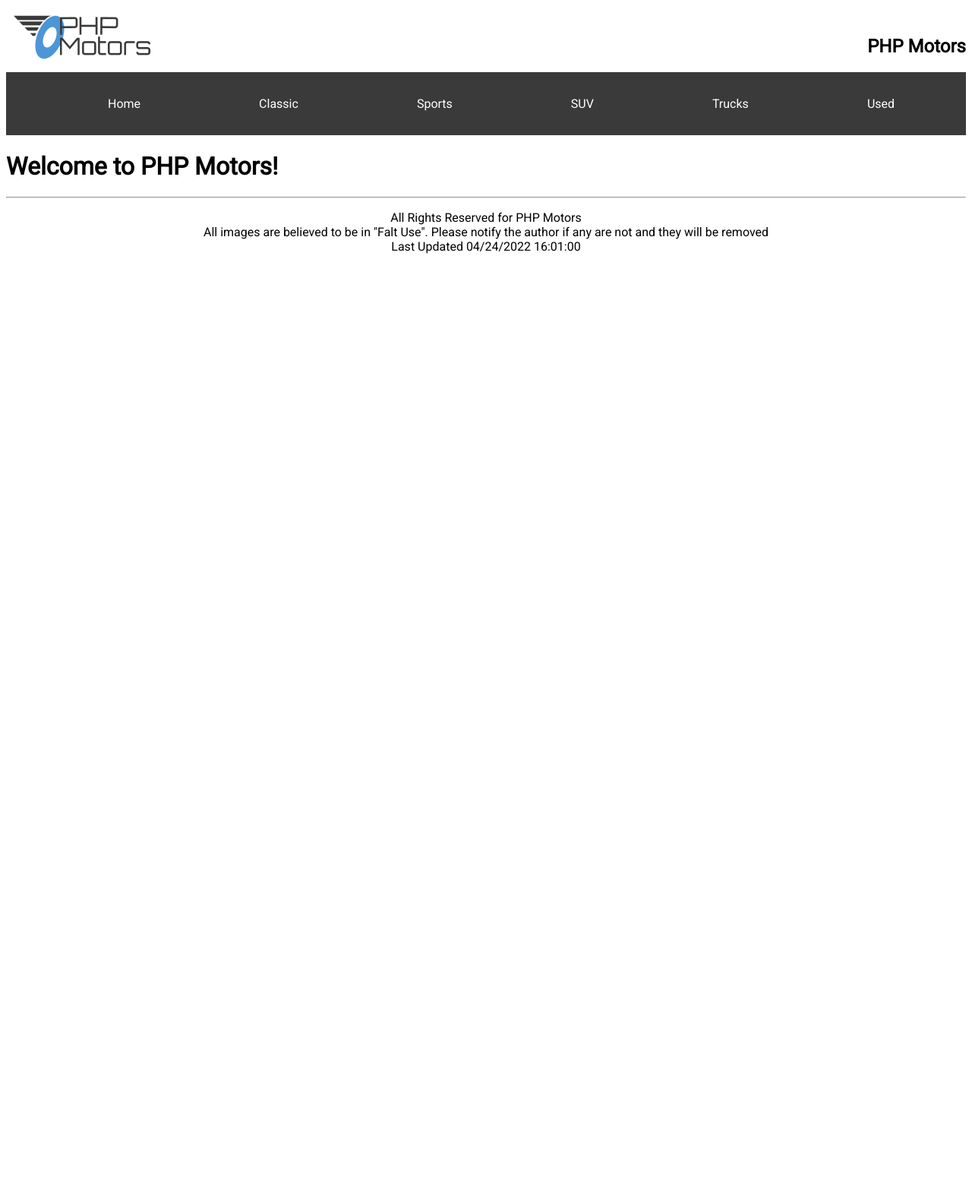
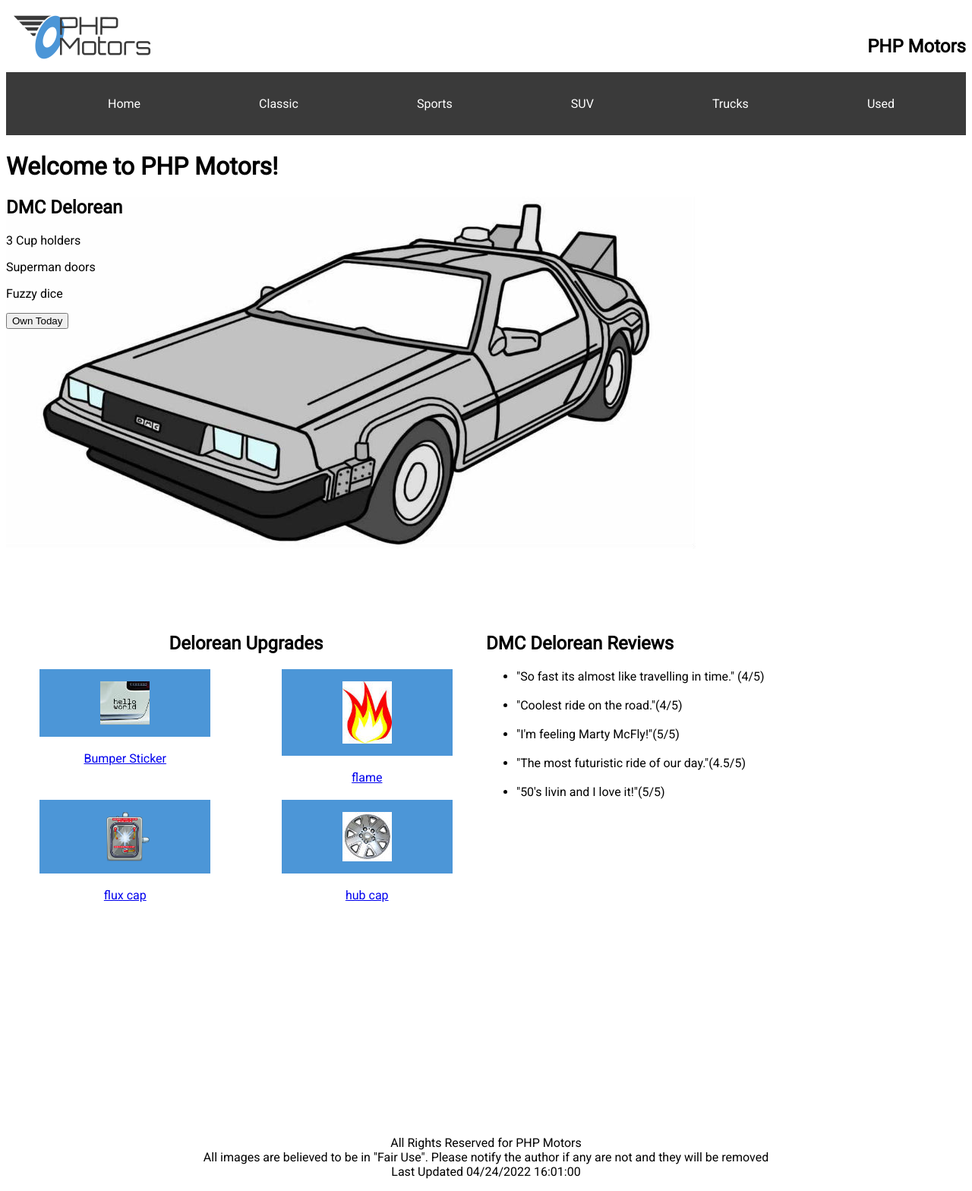
Before and after one commit to Nemo3003/CSE340, a PHP site: page /home.php in a window 1280 px wide. Shown: the whole page at 76% size. Before the commit the page ends 334 px from the top, so only its background shows below. Run offline with PHP 8.4, Linux system fonts and the light colour scheme.

Commit message:
'homepage'

```diff
--- a/css/style.css
+++ b/css/style.css
@@ -1,20 +1,16 @@
 /*-----------------------------IMPORTS----------------------------*/
 @import url('https://fonts.googleapis.com/css2?family=Roboto:wght@100;400&display=swap');
 /*------------------------------ROOT---------------------------*/
-:root{
-    --lightGrey: #bababa;
-    --grey: #8d8d8d;
-    --lightBlue: #a6cbeb;
-    --blue: #4c96d7;
-    --black: #3a3a3a;
-    --white: #ffffff;
-    --roboto: 'Roboto', sans-serif;
-}
+:root {--lightGrey: #bababa;
+       --grey: #8d8d8d;
+       --lightBlue: #a6cbeb;
+       --blue: #4c96d7;
+       --black: #3a3a3a;
+       --white: #ffffff;
+       --roboto: 'Roboto', sans-serif;}
 /*------------------------------CONTENT----------------------------------*/
 @media screen and (min-width: 30em) {
-    body{
-        font-family: var(--roboto);
-    }
+    body{ font-family: var(--roboto);}
 
     #page_nav {
         background-color: var(--black);
@@ -30,15 +26,47 @@
         text-align: center;
         cursor: pointer;
         color: var(--white);
-        list-style-type: none;
-    }
+        list-style-type: none;}
+
     #page_nav li:hover {
         padding: .3rem;
-        background-color: var(--blue);
-    }
+        background-color: var(--blue);}
+
+    a { cursor: pointer;}
     /*-------------------------------HEADER--------------------------------------*/
+    /*-------------------------------MAIN---------------------------------------*/
+    #delorian {
+        background-image: url('/phpmotors/images/delorean.jpg');
+        background-repeat: no-repeat;}
+    /*-------------------------------BOTTOM PAGE-------------------------------*/
+    #div-bottom {
+        display: grid;
+        grid-template-columns: repeat(2, 1fr);
+        grid-template-rows: .2fr .7fr;
+        grid-column-gap: 0px;
+        grid-row-gap: 0px;}
+
+    /*========Reviews===========*/
+    #character h2 { grid-area: 1 / 2 / 2 / 3;}
+    #character ul { grid-area: 2 / 2 / 3 / 3;}
+    /*========Upgrades==========*/
+    #upgrades { text-align: center; }
+    #upgrades h2 { grid-area: 1 / 1 / 2 / 2;}
+    #upgr-content { grid-area: 2 / 1 / 3 / 2;}
+
+    #upgr-deep {
+        display: grid;
+        grid-template-columns: repeat(2, 1fr);
+        grid-template-rows: repeat(2, 1fr);
+        grid-column-gap: 5px;
+        grid-row-gap: 20px;
+        text-align: center;}
+
+    #upgr-deep img {
+        display: flex;
+        padding: 1rem 5rem;
+        margin: 0 auto;
+        background-color: var(--blue);}
     /*-------------------------------FOOTER------------------------------------*/
-    footer {
-        text-align: center;
-    }
+    footer { text-align: center;}
 }
--- a/home.php
+++ b/home.php
@@ -9,17 +9,61 @@
 
 <body>
         <header id ="header_page">
-        <?php require_once $_SERVER['DOCUMENT_ROOT'] . '/phpmotors/snippets/header/header.php'; ?>
+        <?php require_once $_SERVER['DOCUMENT_ROOT'] . '/phpmotors/snippets/header.php'; ?>
         </header>
         <nav id ="page_nav" >
-        <?php require_once $_SERVER['DOCUMENT_ROOT'] . '/phpmotors/snippets/nav/nav.php'; ?>
+        <?php require_once $_SERVER['DOCUMENT_ROOT'] . '/phpmotors/snippets/nav.php'; ?>
         </nav>
         <main>
         <h1>Welcome to PHP Motors!</h1>
-        <hr>
+        <div id="delorian">
+            <div id="side-del">
+                <h2 id="title-del"> DMC Delorean</h2>
+                <p>3 Cup holders</p>
+                <p>Superman doors</p>
+                <p>Fuzzy dice</p>
+                <button>Own Today</button>
+                <br><br><br><br><br><br><br><br><br><br><br><br><br><br><br><br><br><br><br><br><br>
+            </div>
+        </div>
+        <div id="div-bottom">
+            <div id="upgrades">
+            <h2>Delorean Upgrades</h2>
+             <div id="upg-content">
+                 <div id="upgr-deep">
+                    <div>
+                        <img src="/phpmotors/images/upgrades/bumper_sticker.jpg" alt="bumper_sticker"><br>
+                        <a  href="#">Bumper Sticker</a>
+                    </div>
+                    <div>
+                        <img src="/phpmotors/images/upgrades/flame.jpg" alt="flame"><br>
+                        <a href="#">flame</a>
+                    </div>
+                    <div>
+                        <img src="/phpmotors/images/upgrades/flux-cap.png" alt="flux-cap"><br>
+                        <a href="#">flux cap</a>
+                    </div>
+                    <div>
+                        <img src="/phpmotors/images/upgrades/hub-cap.jpg" alt="hub_cap"><br>
+                        <a href="#">hub cap</a>
+                    </div>
+                    </div>
+                </div>
+            </div>
+            <div id="character">
+                <h2>DMC Delorean Reviews</h2>
+                <ul>
+                    <li>"So fast its almost like travelling in time." (4/5)</li><br>
+                    <li>"Coolest ride on the road."(4/5)</li><br>
+                    <li>"I'm feeling Marty McFly!"(5/5)</li><br>
+                    <li>"The most futuristic ride of our day."(4.5/5)</li><br>
+                    <li>"50's livin and I love it!"(5/5)</li><br>
+                </ul>
+            </div>
+        </div>
         </main>
     <footer id = "footer_page">
-    <?php require_once $_SERVER['DOCUMENT_ROOT'] . '/phpmotors/snippets/footer/footer.php'; ?>
+    <?php require_once $_SERVER['DOCUMENT_ROOT'] . '/phpmotors/snippets/footer.php'; ?>
     </footer>
     <script src = "js/app.js"></script>
 </body>
--- /dev/null
+++ b/snippets/footer.php
@@ -0,0 +1,5 @@
+<p>
+            All Rights Reserved for PHP Motors <br>
+            All images are believed to be in "Fair Use". Please notify the author if any are not and they will be removed <br>
+            Last Updated <span id="last"></span>
+        </p>
--- a/snippets/footer/footer.php
+++ /dev/null
@@ -1,5 +0,0 @@
-<p>
-            All Rights Reserved for PHP Motors <br>
-            All images are believed to be in "Falt Use". Please notify the author if any are not and they will be removed <br>
-            Last Updated <span id="last"></span>
-        </p>
```
Also changed, not shown: snippets/header.php (renamed from snippets/header/header.php), snippets/nav.php (renamed from snippets/nav/nav.php).
